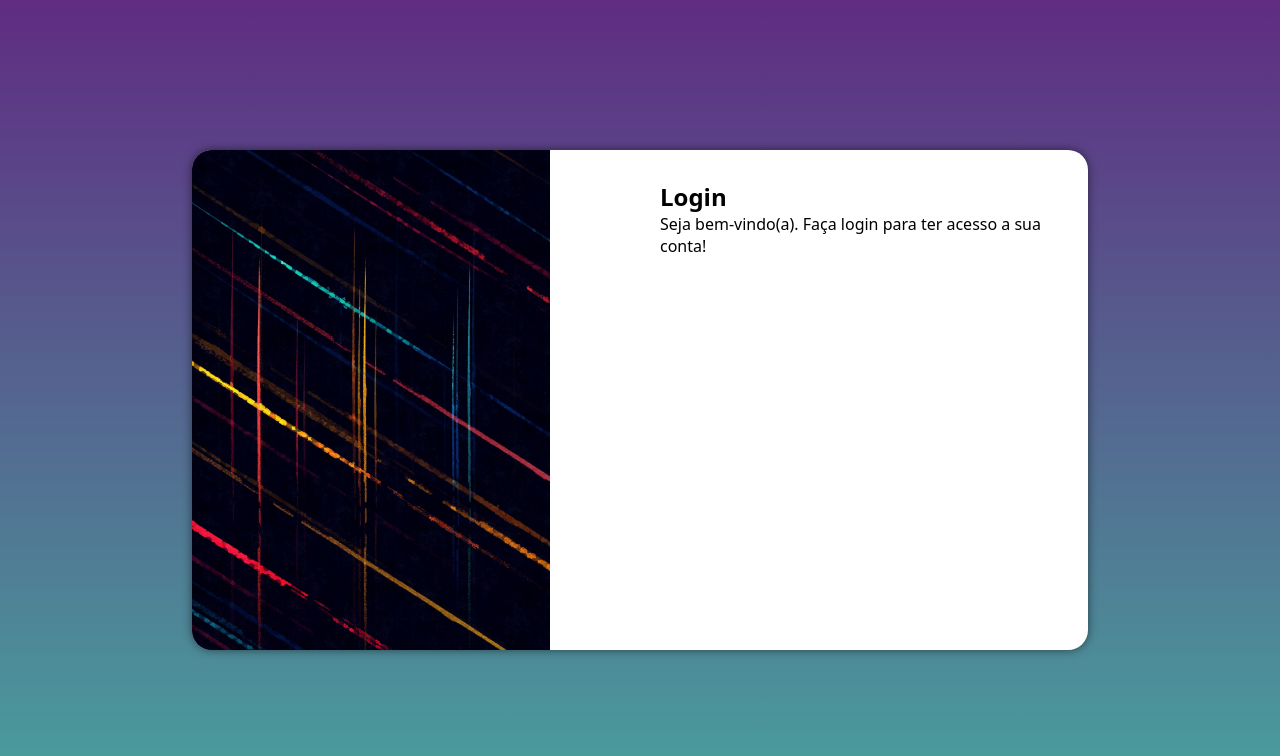
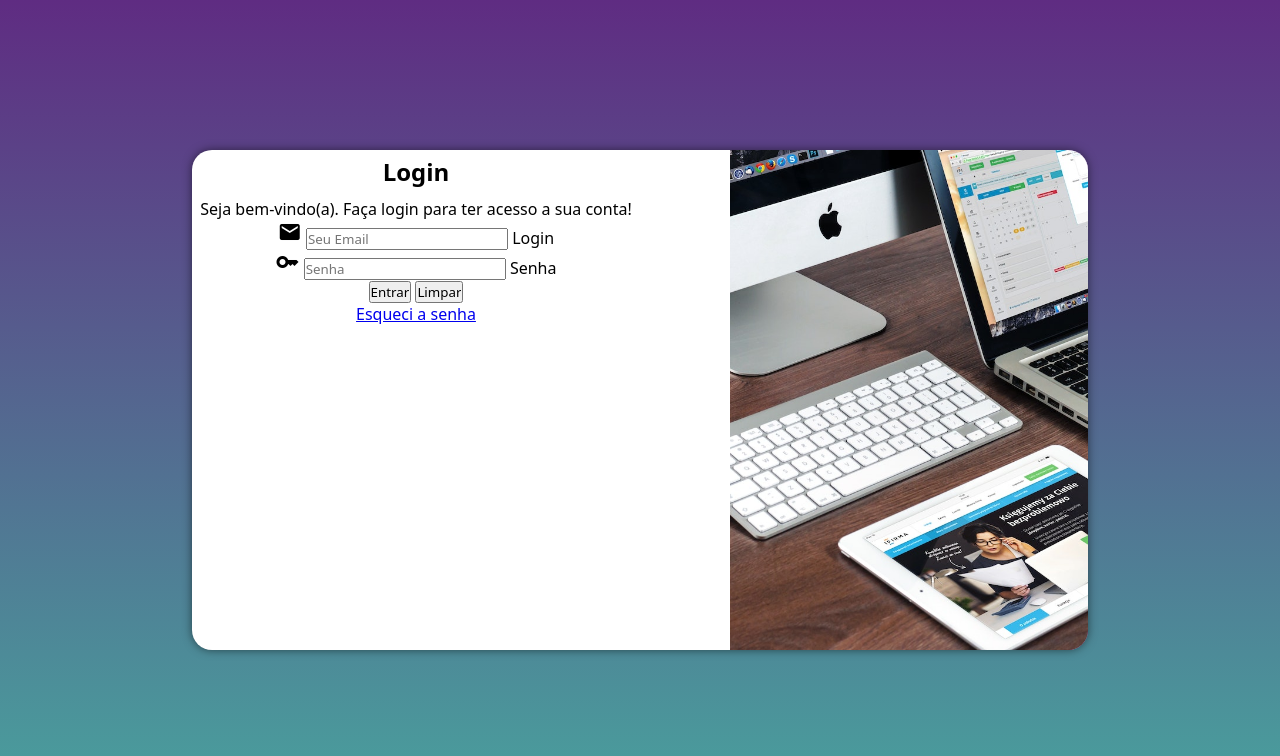
Before and after one commit to vismartins/projeto-login, a plain HTML site: page index.html in a window 1280 px wide. Drawn offline with Linux system fonts and the light colour scheme.

Commit message:
formulario

```diff
--- a/estilos/media-query.css
+++ b/estilos/media-query.css
@@ -12,11 +12,16 @@
         float: left;
         width: 30%;
         height: 100%;
+        background-position: center center;
     }
 
     section#login > div#formulario {
         float: right;
         width: 70%;
+        text-align: center;
+    }
+    div#formulario > p {
+        text-align: center;
     }
 }
 
@@ -28,12 +33,17 @@
         width: 70vw;
     }
     section#login > div#imagem {
-        float: left;
+        float: right;
         width: 40%;
         height: 100%;
+        background-position: center top;
     }
     section#login > div#formulario {
-        float: right;
+        float: left;
         width: 50%;
+        text-align: center;
+    }
+    div#formulario > p {
+        text-align: center;
     }
 }
--- a/estilos/style.css
+++ b/estilos/style.css
@@ -52,13 +52,21 @@ section#login {
 
 section#login > div#imagem {
     display: block;
-    background: #5f2c82 url(../imagens/tela-fundo-login.jpg);
+    background: #5f2c82 url(../imagens/fundo-tech.jpg);
     background-size: cover;
     height: 200px;
 }
 
 section#login > div#formulario {
     display: block;
-    padding: 20px;
+    padding: 5px;
     margin-top: 10px;
+    margin: auto;
 }
+div#formulario > h1 {
+    text-align: center;
+    margin-bottom: 10px;
+}
+div#formulario > p {
+    font-size: 1em;
+}
--- a/index.html
+++ b/index.html
@@ -7,6 +7,7 @@
     <title>Login</title>
     <link rel="stylesheet" href="estilos/style.css">
     <link rel="stylesheet" href="estilos/media-query.css">
+    <link href="https://fonts.googleapis.com/icon?family=Material+Icons"rel="stylesheet">
 </head>
 <body>
     <main>
@@ -17,7 +18,20 @@
             <div id="formulario">
                 <h1>Login</h1>
                 <p>Seja bem-vindo(a). Faça login para ter acesso a sua conta!</p>
-                <form action="login.php" method="post"></form>
+                <form action="login.php" method="post" autocomplete="on"></form>
+                <div class="campo">
+                    <i class="material-icons">mail</i>
+                    <input type="email" name="login" id="ilogin" placeholder="Seu Email" autocomplete="email" required maxlength="30">
+                    <label for="ilogin">Login</label>
+                </div>
+                <div class="campo">
+                    <i class="material-icons">key</i>
+                    <input type="password" name="senha" id="isenha" placeholder="Senha" autocomplete="current-password" required minlength="8">
+                    <label for="isenha">Senha</label>
+                </div>
+                <input type="button" value="Entrar">
+                <input type="reset" value="Limpar"><br>
+                <a href="#">Esqueci a senha</a>
             </div>
         </section>
     </main>
```
Also changed, not shown: imagens/fundo-tech.jpg (added).
